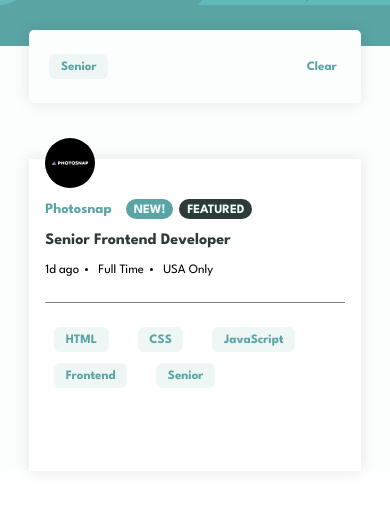
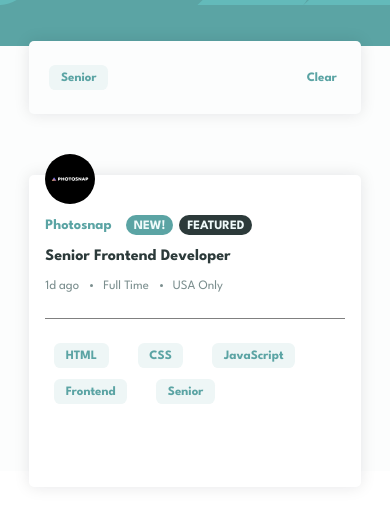
Before and after one commit to bleyyannick/FM_Jobs_Listing, a React (Vite) app: page / in a window 390 px wide. Both pictures are taken after a click on the item "Senior". Shown: the top 510 px of the page. Built offline with nearby package versions, Linux system fonts and the light colour scheme.

Commit message:
fix: fixing small details on UI

```diff
--- a/src/components/FilterBar/FilterBar.module.css
+++ b/src/components/FilterBar/FilterBar.module.css
@@ -6,7 +6,7 @@
   background: inherit;
   margin: auto;
   position: relative;
-  bottom: 1.7em;
+  bottom: 1em;
   border-radius: 5px;
   box-shadow: rgba(17, 17, 26, 0.1) 0px 0px 16px;
   display: flex;
@@ -32,7 +32,7 @@
 @media  screen and (min-width: 300px) and (max-width: 650px) {
 
   .filterBar {
-    bottom: 1em;
+    bottom: .3em;
     padding: 0;
   }
 
--- a/src/components/JobItem/JobItem.module.css
+++ b/src/components/JobItem/JobItem.module.css
@@ -3,6 +3,7 @@
 article {
     background: hsl(180, 31%, 100%);
     box-shadow: rgba(17, 17, 26, 0.1) 0px 0px 16px;
+    border-radius: 5px;
     display: flex;
     padding: 1.4em;
     justify-content: space-between;
@@ -28,6 +29,10 @@
     margin: 1em 0;
     color:hsl(180, 14%, 20%);
     font-weight: bold;
+}
+.jobPosition:hover {
+    color: hsl(180, 29%, 50%);
+    cursor: pointer;
 }
 
 .jobNew, .jobFeatured {
@@ -59,7 +64,11 @@
 
 li {
     font-size: .8em;
-    margin-right: 1.5em;
+}
+
+.jobTitle ul li {
+    color: hsl(180, 8%, 52%);
+    margin-right: 1.5rem;
 }
 
 .firstLi::marker {
@@ -74,7 +83,7 @@
     }
     .filtersContainer {
         padding-top: 2rem;
-        border-top: 1px solid gray;
+        border-top: 1px solid hsl(180, 8%, 52%);
         margin-top: 2rem;
         margin-bottom: 2rem;
     }
--- a/src/components/JobList/JobList.module.css
+++ b/src/components/JobList/JobList.module.css
@@ -1,9 +1,21 @@
 
 
 .container {
+    position: relative;
+    top: 2.5rem;
     margin: 0 auto;
     width: 85%;
     display: flex;
     flex-direction: column;
     gap: 1rem;
 }
+
+
+@media  screen and (min-width: 300px) and (max-width: 650px) {
+
+ .container {
+    top: 1rem;
+ }
+
+
+}
```
